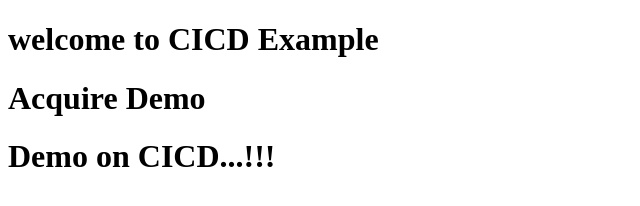
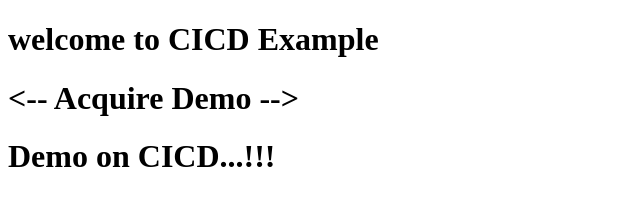
Before and after one commit to VnyKumar/firstGit, a plain HTML site: page index.html in a window 1280 px wide. Shown: the whole page, without its empty margins (0-640 px from the left). Drawn offline with Linux system fonts and the light colour scheme.

Commit message:
splunk demo

```diff
--- a/index.html
+++ b/index.html
@@ -5,7 +5,7 @@
 </head>
 <body>
   <h1> welcome to CICD Example </h1>
-<h1> Acquire Demo<h1>
+<h1> <-- Acquire Demo --><h1>
 
  Demo on CICD...!!!
 
```
